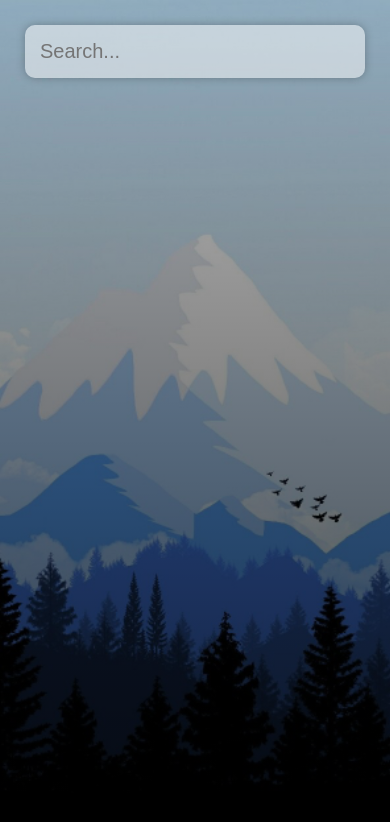
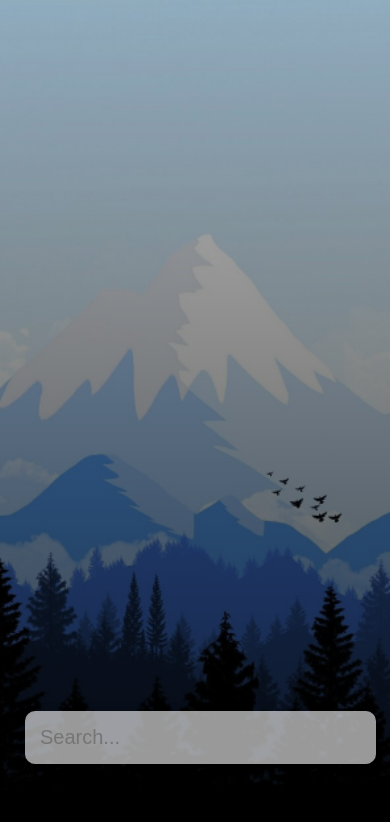
Before and after one commit to FaikYY/vuejs-weather-app, a Vue app: page / in a window 390 px wide. Shown: the top 822 px of the page. Built offline with nearby package versions, Linux system fonts and the light colour scheme.

Commit message:
search bar layout changed for mobile devices

```diff
--- a/src/components/SearchBar.vue
+++ b/src/components/SearchBar.vue
@@ -1,3 +1,16 @@
+<!--
+   /$$                                       /$$             /$$
+  | $$                                      | $$            | $$
+ /$$$$$$    /$$$$$$  /$$$$$$/$$$$   /$$$$$$ | $$  /$$$$$$  /$$$$$$    /$$$$$$
+|_  $$_/   /$$__  $$| $$_  $$_  $$ /$$__  $$| $$ |____  $$|_  $$_/   /$$__  $$
+  | $$    | $$$$$$$$| $$ \ $$ \ $$| $$  \ $$| $$  /$$$$$$$  | $$    | $$$$$$$$
+  | $$ /$$| $$_____/| $$ | $$ | $$| $$  | $$| $$ /$$__  $$  | $$ /$$| $$_____/
+  |  $$$$/|  $$$$$$$| $$ | $$ | $$| $$$$$$$/| $$|  $$$$$$$  |  $$$$/|  $$$$$$$
+   \___/   \_______/|__/ |__/ |__/| $$____/ |__/ \_______/   \___/   \_______/
+                                  | $$
+                                  | $$
+                                  |__/
+-->
 <template>
   <div class="search-box">
     <input
@@ -10,6 +23,19 @@
   </div>
 </template>
 
+<!--
+                               /$$             /$$
+                              |__/            | $$
+  /$$$$$$$  /$$$$$$$  /$$$$$$  /$$  /$$$$$$  /$$$$$$
+ /$$_____/ /$$_____/ /$$__  $$| $$ /$$__  $$|_  $$_/
+|  $$$$$$ | $$      | $$  \__/| $$| $$  \ $$  | $$
+ \____  $$| $$      | $$      | $$| $$  | $$  | $$ /$$
+ /$$$$$$$/|  $$$$$$$| $$      | $$| $$$$$$$/  |  $$$$/
+|_______/  \_______/|__/      |__/| $$____/    \___/
+                                  | $$
+                                  | $$
+                                  |__/
+-->
 <script>
 export default {
   methods: {
@@ -36,6 +62,19 @@ export default {
 };
 </script>
 
+<!--
+             /$$               /$$
+            | $$              | $$
+  /$$$$$$$ /$$$$$$   /$$   /$$| $$  /$$$$$$
+ /$$_____/|_  $$_/  | $$  | $$| $$ /$$__  $$
+|  $$$$$$   | $$    | $$  | $$| $$| $$$$$$$$
+ \____  $$  | $$ /$$| $$  | $$| $$| $$_____/
+ /$$$$$$$/  |  $$$$/|  $$$$$$$| $$|  $$$$$$$
+|_______/    \___/   \____  $$|__/ \_______/
+                     /$$  | $$
+                    |  $$$$$$/
+                     \______/
+-->
 <style>
 .search-box {
   width: 100%;
@@ -56,7 +95,7 @@ export default {
   background: none;
 
   box-shadow: 0px 0px 8px rgba(0, 0, 0, 0.25);
-  background-color: rgba(255, 255, 255, 0.5);
+  background-color: rgba(255, 255, 255, 0.6);
   border-radius: 10px;
   transition: 0.4s;
 }
@@ -65,4 +104,13 @@ export default {
   box-shadow: 0px 0px 16px rgba(0, 0, 0, 0.25);
   background-color: rgba(255, 255, 255, 0.95);
 }
+
+@media only screen and (max-width: 600px) {
+  .search-box .search-bar{
+    margin: 0;
+    width: 90%;
+    position: absolute;
+    bottom: 5rem;
+  }
+}
 </style>
--- a/src/store/store.js
+++ b/src/store/store.js
@@ -29,7 +29,6 @@ export const store = new Vuex.Store({
             console.log(results)
             this.state.weather = results;
           });
-
     },
   },
 });
```
Also changed, not shown: src/App.vue (+39 -0 lines), src/components/WeatherInfo.vue (+39 -0 lines).
